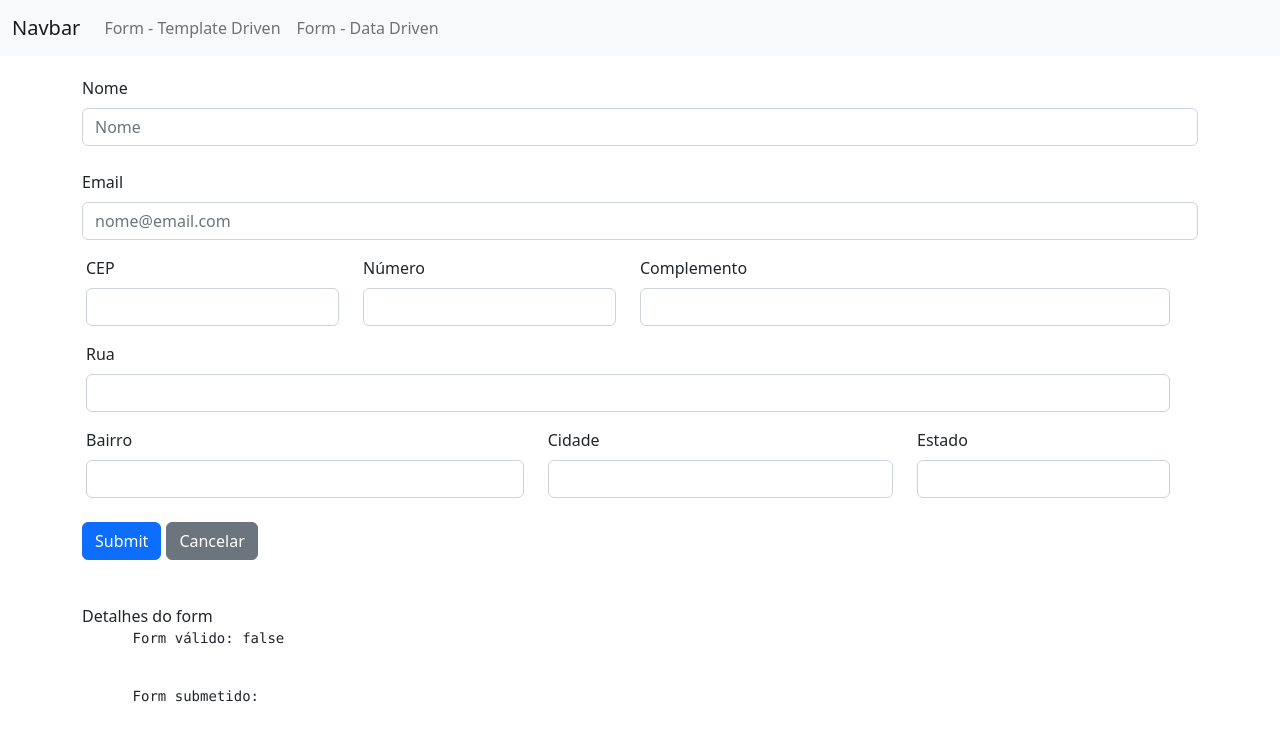
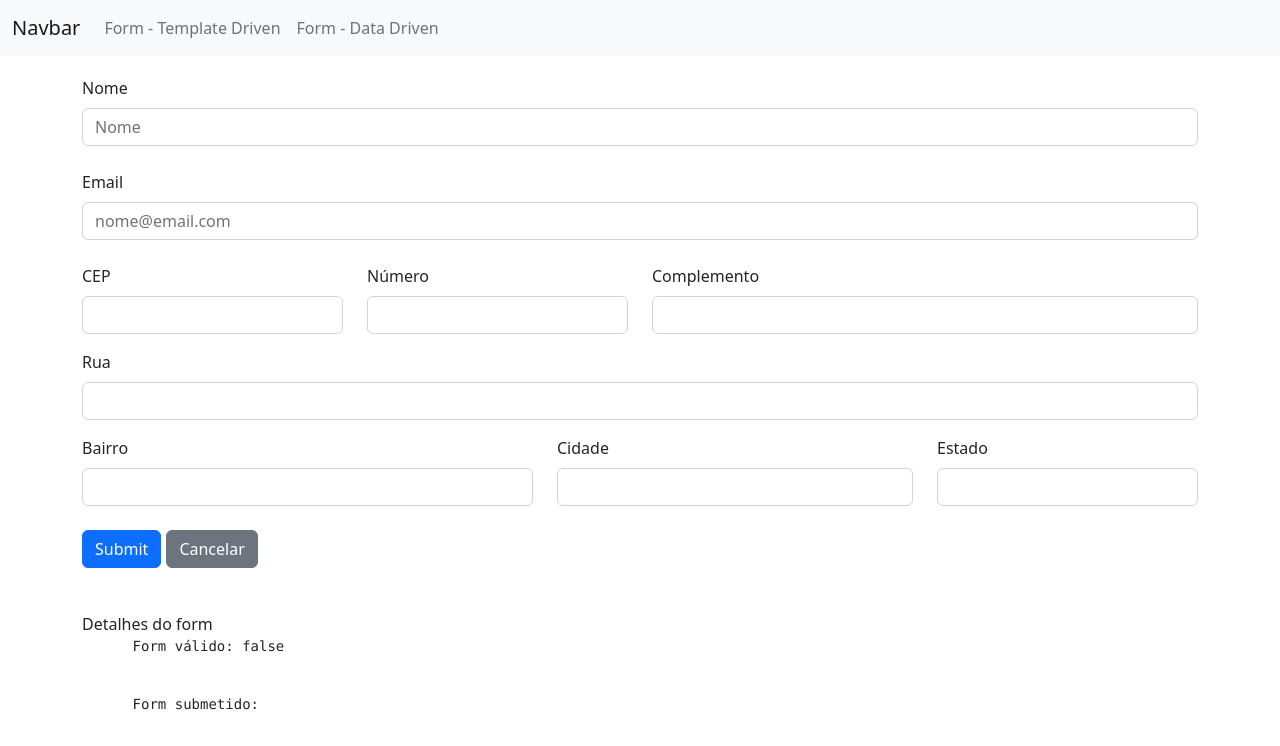
Before and after one commit to victorKM/angular-course, an Angular app in the folder forms/: page /dataForm in a window 1280 px wide. Shown: the top 746 px of the page. Built offline with nearby package versions, Linux system fonts and the light colour scheme.

Commit message:
ajustando estrutura do grid

```diff
--- a/forms/src/app/data-form/data-form.component.html
+++ b/forms/src/app/data-form/data-form.component.html
@@ -24,7 +24,8 @@
     </app-campo-control-erro>
   </div>
 
-  <div class="row" formGroupName="endereco">
+  <div formGroupName="endereco">
+    <div class="row">
       <div class="mb-3 col-md-3">
         <label for="cep" class="form-label">CEP</label>
         <input formControlName="cep" type="text" class="form-control" id="cep" [ngClass]="aplicaCssErro('endereco.cep')">
@@ -51,6 +52,7 @@
           msgErro="Complemento é obrigatório!">
         </app-campo-control-erro>
       </div>
+    </div>
 
     <div class="mb-3 col-md-12">
       <label for="rua" class="form-label">Rua</label>
@@ -61,6 +63,7 @@
       </app-campo-control-erro>
     </div>
 
+    <div class="row">
       <div class="mb-3 col-md-5">
         <label for="bairro" class="form-label">Bairro</label>
         <input formControlName="bairro" type="text" class="form-control" id="bairro" [ngClass]="aplicaCssErro('endereco.bairro')">
@@ -88,6 +91,7 @@
         </app-campo-control-erro>
       </div>
     </div>
+  </div>
 
   <div class="mb-3 col-md-6">
     <button type="submit" class="btn btn-primary" style="margin-right: 5px;">Submit</button>
```
Lines whose indentation alone changed are shown as unchanged.
